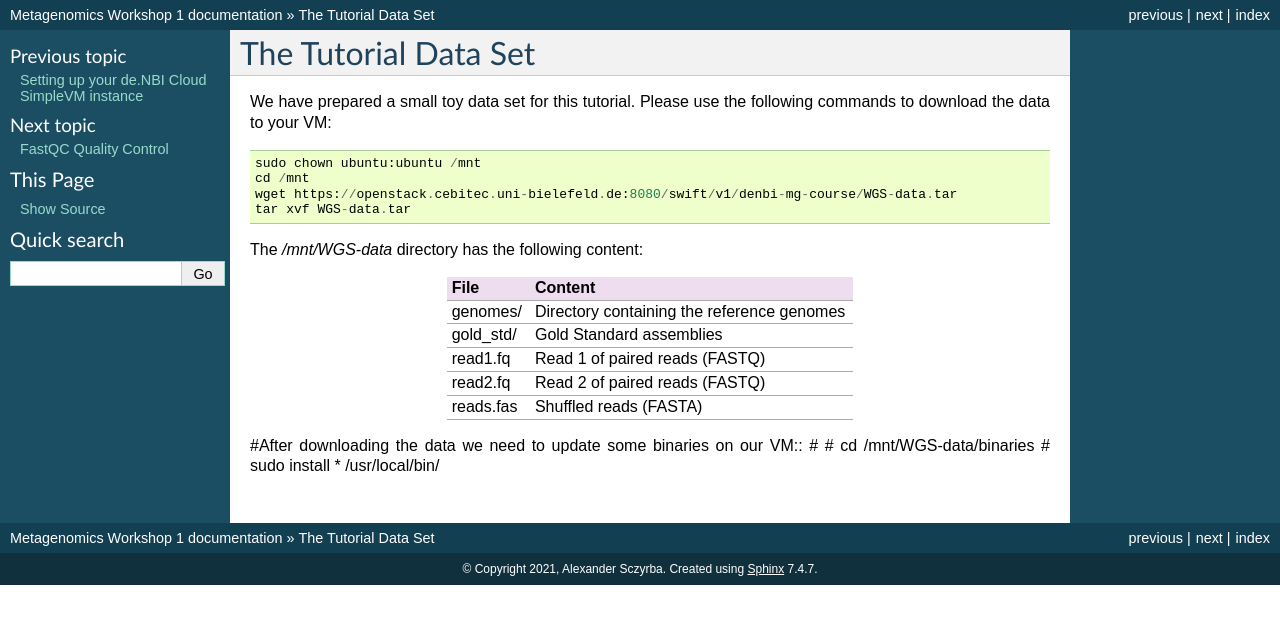
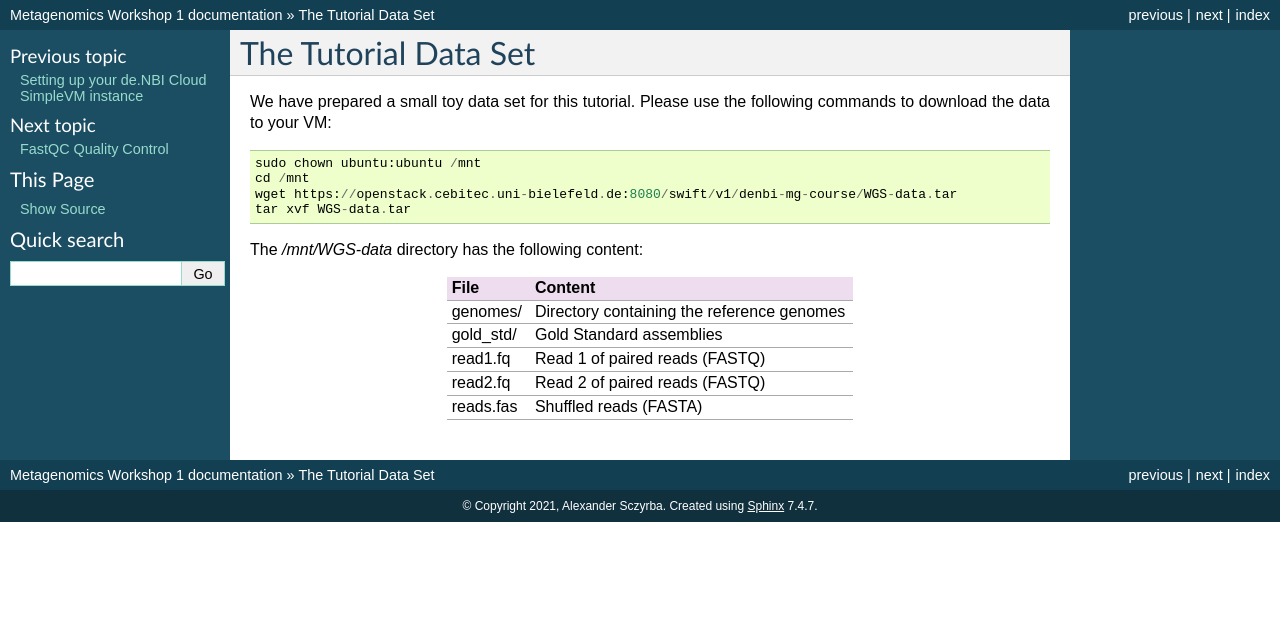
Before and after one commit to metagenomics/metagenomics-workshop, a Sphinx documentation site: the page built from docs/data.rst, in a window 1280 px wide. Shown: the top 624 px of the page. Built offline with Sphinx 7.4.7, drawn with Linux system fonts in a browser that asks for light colours.

Commit message:
Update data.rst

```diff
--- a/docs/data.rst
+++ b/docs/data.rst
@@ -25,9 +25,3 @@ The `/mnt/WGS-data` directory has the following content:
 +---------------+--------------------------------------------+
 | reads.fas     | Shuffled reads (FASTA)                     |
 +---------------+--------------------------------------------+
-
-
-#After downloading the data we need to update some binaries on our VM::
-#
-#  cd /mnt/WGS-data/binaries
-#  sudo install * /usr/local/bin/
```
